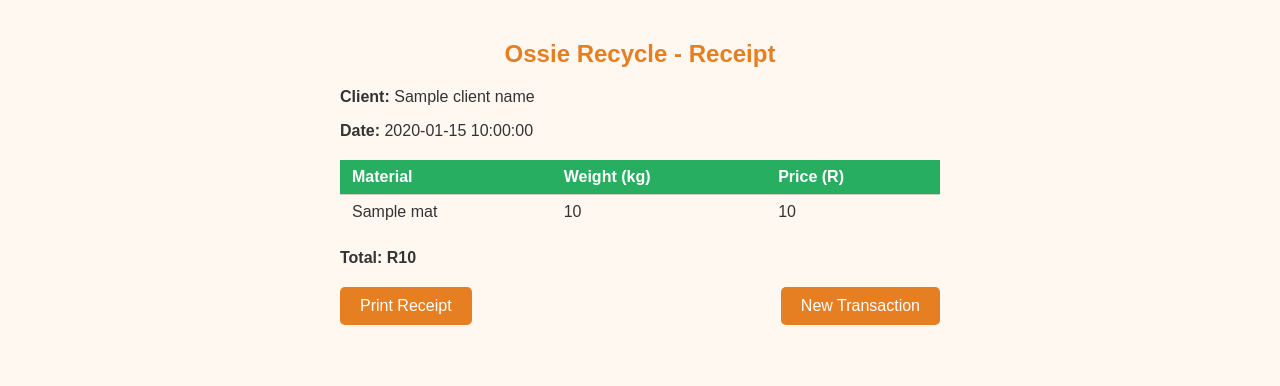
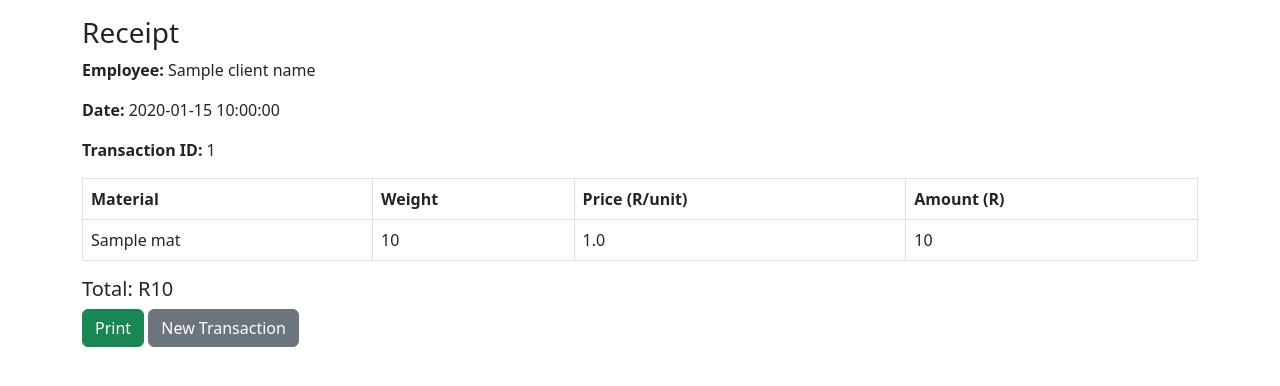
Before and after one commit to R3m1z/ossies-recycling, a Flask app: template templates/receipt.html in a window 1280 px wide. Shown: the top 386 px of the page. Run offline with Flask 3, Linux system fonts and the light colour scheme; the template is opened without the code that fills it: most values are stand-ins (such as "Sample title", 1, 10 or a date in 2020).

Commit message:
Update receipt.html

```diff
--- a/templates/receipt.html
+++ b/templates/receipt.html
@@ -2,103 +2,40 @@
 <html lang="en">
 <head>
 <meta charset="UTF-8">
-    <meta name="viewport" content="width=device-width, initial-scale=1.0">
-    <title>Receipt - Ossie Recycle</title>
-    <style>
-        body {
-            font-family: Arial, sans-serif;
-            background-color: #fff8f0;
-            color: #333;
-            padding: 20px;
-            max-width: 600px;
-            margin: auto;
-        }
+<title>Receipt</title>
+<link rel="stylesheet" href="https://cdn.jsdelivr.net/npm/bootstrap@5.3.0/dist/css/bootstrap.min.css">
+</head>
+<body class="p-3">
+<div class="container">
+  <h3>Receipt</h3>
+  <p><strong>Employee:</strong> {{ client_name }}</p>
+  <p><strong>Date:</strong> {{ date }}</p>
+  <p><strong>Transaction ID:</strong> {{ transaction_id }}</p>
 
-        h2 {
-            color: #e67e22; /* orange */
-            text-align: center;
-        }
-
-        table {
-            width: 100%;
-            border-collapse: collapse;
-            margin: 20px 0;
-        }
-
-        th, td {
-            padding: 8px 12px;
-            border-bottom: 1px solid #ccc;
-            text-align: left;
-        }
-
-        th {
-            background-color: #27ae60; /* green */
-            color: white;
-        }
-
-        tr:last-child td {
-            border-bottom: none;
-        }
-
-        .buttons {
-            display: flex;
-            justify-content: space-between;
-            margin-top: 20px;
-        }
-
-        button {
-            background-color: #e67e22; /* orange */
-            color: white;
-            border: none;
-            padding: 10px 20px;
-            font-size: 16px;
-            cursor: pointer;
-            border-radius: 5px;
-        }
-
-        button:hover {
-            background-color: #d35400;
-        }
-
-        @media (max-width: 480px) {
-            .buttons {
-                flex-direction: column;
-                gap: 10px;
-            }
-        }
-    </style>
-</head>
-<body>
-    <h2>Ossie Recycle - Receipt</h2>
-    <p><strong>Client:</strong> {{ client_name }}</p>
-    <p><strong>Date:</strong> {{ date }}</p>
-
-    <table>
+  <table class="table table-bordered">
     <thead>
       <tr>
         <th>Material</th>
-                <th>Weight (kg)</th>
-                <th>Price (R)</th>
+        <th>Weight</th>
+        <th>Price (R/unit)</th>
+        <th>Amount (R)</th>
       </tr>
     </thead>
     <tbody>
-            {% for material, info in materials.items() %}
-                {% if info.weight|float > 0 %}
+      {% for mat, item in materials.items() %}
       <tr>
-                    <td>{{ material }}</td>
-                    <td>{{ info.weight }}</td>
-                    <td>{{ info.price }}</td>
+        <td>{{ mat }}</td>
+        <td>{{ item.weight }}</td>
+        <td>{{ item.price/item.weight if item.weight>0 else 0 }}</td>
+        <td>{{ item.price }}</td>
       </tr>
-                {% endif %}
       {% endfor %}
     </tbody>
   </table>
+  <h5>Total: R{{ total }}</h5>
 
-    <p><strong>Total: R{{ total }}</strong></p>
-
-    <div class="buttons">
-        <button onclick="window.print()">Print Receipt</button>
-        <button onclick="window.location.href='/employee'">New Transaction</button>
+  <button onclick="window.print()" class="btn btn-success">Print</button>
+  <a href="{{ url_for('employee_payout') }}" class="btn btn-secondary">New Transaction</a>
 </div>
 </body>
 </html>
```
Lines whose indentation alone changed are shown as unchanged.
